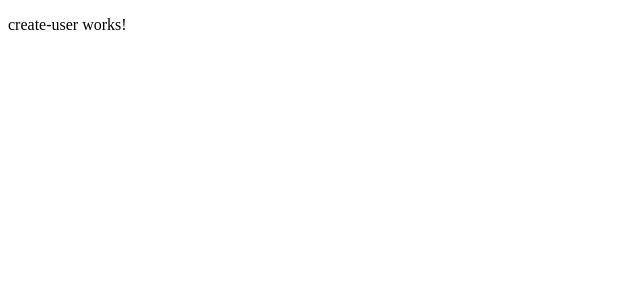
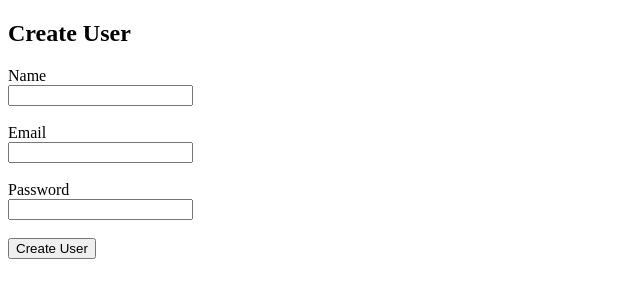
Before and after one commit to fawzanoachira/Library-Management-Frontend, an Angular app: page /users/create in a window 1280 px wide. Shown: the top 300 px of the page, without its empty margins (0-640 px from the left). Built offline with nearby package versions, Linux system fonts and the light colour scheme.

Commit message:
create user screen initial

```diff
--- a/src/app/users/create-user/create-user.component.html
+++ b/src/app/users/create-user/create-user.component.html
@@ -1 +1,35 @@
-<p>create-user works!</p>
+<h2>Create User</h2>
+
+<form [formGroup]="userForm" (ngSubmit)="onSubmit()">
+    <div>
+        <label>Name</label><br />
+        <input type="text" formControlName="name" />
+        <div *ngIf="userForm.get('name')?.touched && userForm.get('name')?.invalid">
+            Name is required
+        </div>
+    </div>
+
+    <br />
+
+    <div>
+        <label>Email</label><br />
+        <input type="email" formControlName="email" />
+        <div *ngIf="userForm.get('email')?.touched && userForm.get('email')?.invalid">
+            Valid email is required
+        </div>
+    </div>
+
+    <br />
+
+    <div>
+        <label>Password</label><br />
+        <input type="password" formControlName="password">
+        <div *ngIf="userForm.get('password')?.touched && userForm.get('email')?.invalid">
+            Password is required
+        </div>
+    </div>
+
+    <br />
+
+    <button type="submit">Create User</button>
+</form>
--- a/src/app/users/create-user/create-user.component.ts
+++ b/src/app/users/create-user/create-user.component.ts
@@ -1,4 +1,5 @@
 import { Component } from '@angular/core';
+import { FormBuilder, FormGroup, Validators } from '@angular/forms';
 
 @Component({
   selector: 'app-create-user',
@@ -6,5 +7,25 @@ import { Component } from '@angular/core';
   styleUrls: ['./create-user.component.css']
 })
 export class CreateUserComponent {
+  userForm!: FormGroup;
 
+  constructor(private fb: FormBuilder) { }
+
+  ngOnInit(): void {
+    this.userForm = this.fb.group({
+      name: ["", Validators.required],
+      email: ["", [Validators.required, Validators.email]],
+      password: ["", Validators.required]
+    });
+  }
+
+  onSubmit(): void {
+    if (this.userForm.invalid) {
+      this.userForm.markAllAsTouched();
+      return;
+    }
+
+    console.log("Form Value", this.userForm.value);
+
+  }
 }
--- a/src/app/users/users.module.ts
+++ b/src/app/users/users.module.ts
@@ -5,6 +5,7 @@ import { UsersRoutingModule } from './users-routing.module';
 import { CreateUserComponent } from './create-user/create-user.component';
 import { UserDetailComponent } from './user-detail/user-detail.component';
 import { EditUserComponent } from './edit-user/edit-user.component';
+import { ReactiveFormsModule } from '@angular/forms';
 
 
 @NgModule({
@@ -15,7 +16,8 @@ import { EditUserComponent } from './edit-user/edit-user.component';
   ],
   imports: [
     CommonModule,
-    UsersRoutingModule
+    UsersRoutingModule,
+    ReactiveFormsModule
   ]
 })
 export class UsersModule { }
```
